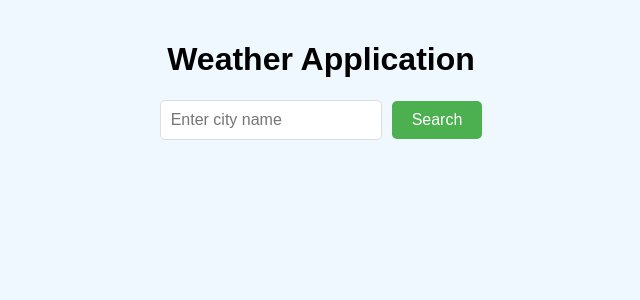
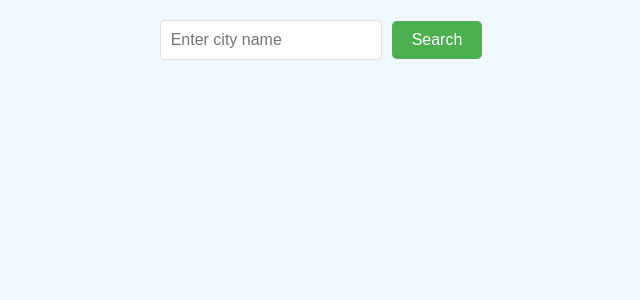
Before and after one commit to sisodiya-lovesh/weather-app, a React (Create React App) app: page / in a window 1280 px wide. Shown: the top 300 px of the page, without its empty margins (319-959 px from the left). Built offline with nearby package versions, Linux system fonts and the light colour scheme.

Commit message:
Set Loading message correction

```diff
--- a/src/WeatherSearch.css
+++ b/src/WeatherSearch.css
@@ -57,5 +57,4 @@
   .loading, .error {
     margin-top: 20px;
     font-size: 18px;
-    color: #ff0000; /* Red color for errors */
   }
--- a/src/WeatherSearch.js
+++ b/src/WeatherSearch.js
@@ -18,6 +18,7 @@ const WeatherSearch = () => {
 
     setLoading(true);
     setError('');
+    setWeatherData(null);
     try {
       const response = await axios.get(
         `https://api.weatherapi.com/v1/current.json?key=${apiKey}&q=${city}`
@@ -31,7 +32,6 @@ const WeatherSearch = () => {
 
   return (
     <div className="weather-app">
-      <h1>Weather Application</h1>
       <input
         type="text"
         value={city}
```
